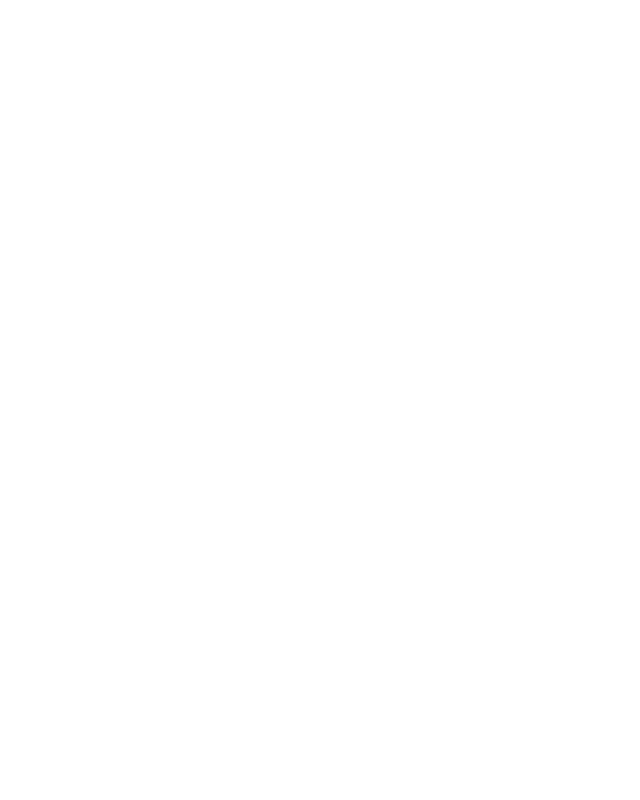
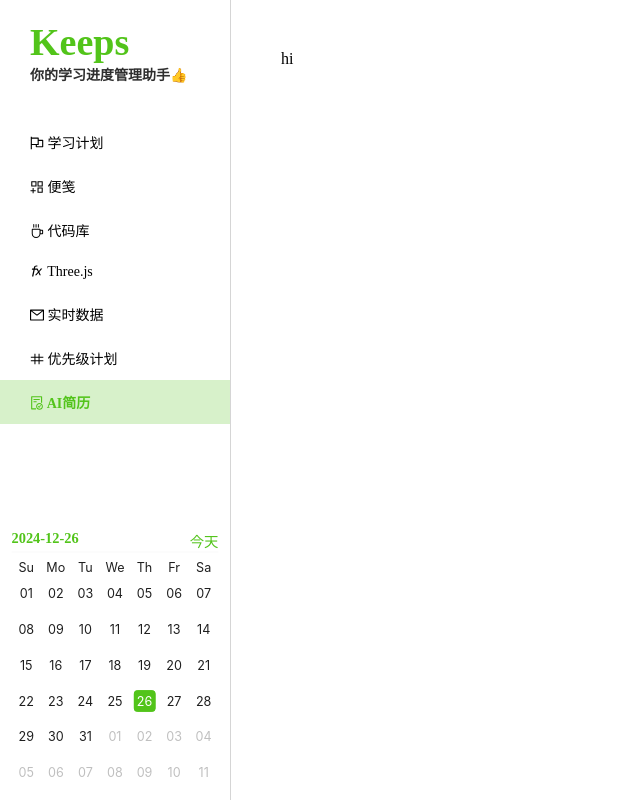
Before and after one commit to sangwell/keeps-frontend, a Vue app: page /ai-resume in a window 1280 px wide. Before the commit this address had no page. Shown: the whole page, without its empty margins (0-640 px from the left). Built offline with nearby package versions, Linux system fonts and the light colour scheme.

Commit message:
add ai function

```diff
--- a/src/router/index.ts
+++ b/src/router/index.ts
@@ -7,6 +7,7 @@
 import ThreejsView from "@/views/ThreejsView.vue";
 import RealtimeView from "@/views/RealtimeView.vue";
 import PriorityPlanView from "@/views/PriorityPlanView.vue";
+import ResumeView from "@/views/ResumeView.vue";
 
 // const store = userStore();
 const router = createRouter({
@@ -49,6 +50,10 @@
         {
           path: 'priority-plan',
           component: PriorityPlanView,
+        },
+        {
+          path: 'ai-resume',
+          component: ResumeView,
         }
       ],
     },
--- a/src/views/MainView.vue
+++ b/src/views/MainView.vue
@@ -30,6 +30,10 @@
         <borderless-table-outlined />
         优先级计划
       </li>
+      <li :class="{'menu-selected':currentPath==='/ai-resume'}" @click="goToPage('/ai-resume')">
+        <FileDoneOutlined />
+        AI简历
+      </li>
     </ul>
 
     <div class="calendar-layout">
@@ -56,7 +60,8 @@
   CoffeeOutlined,
   FunctionOutlined,
   MailOutlined,
-  BorderlessTableOutlined
+  BorderlessTableOutlined,
+  FileDoneOutlined
 } from "@ant-design/icons-vue";
 import {onMounted, ref} from "vue";
 import {useRoute, useRouter} from 'vue-router';
--- /dev/null
+++ b/src/views/ResumeView.vue
@@ -0,0 +1,16 @@
+<template>
+  <div class="resume-container">
+    hi
+  </div>
+</template>
+
+<script setup lang="ts">
+
+</script>
+
+<style scoped>
+.resume-container {
+  height: calc(100vh - 100px);
+  padding: 50px;
+}
+</style>
```
